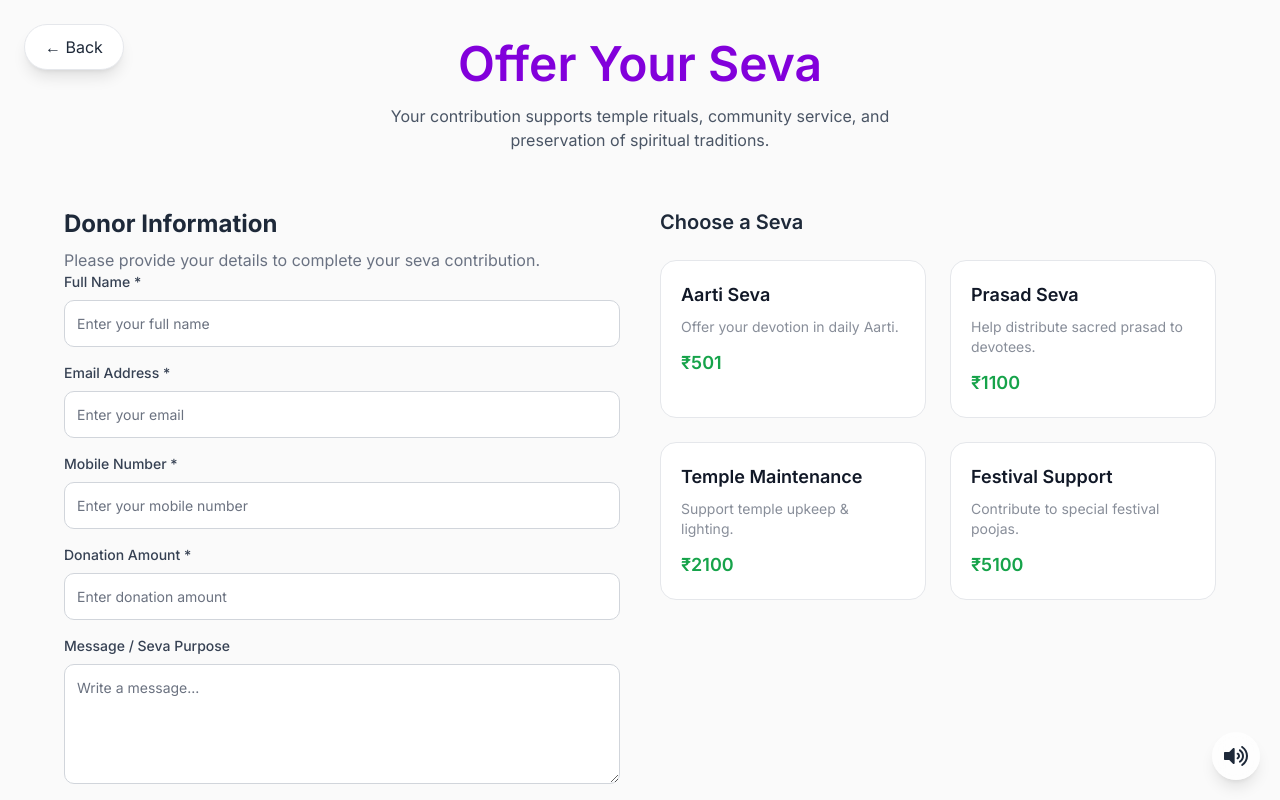
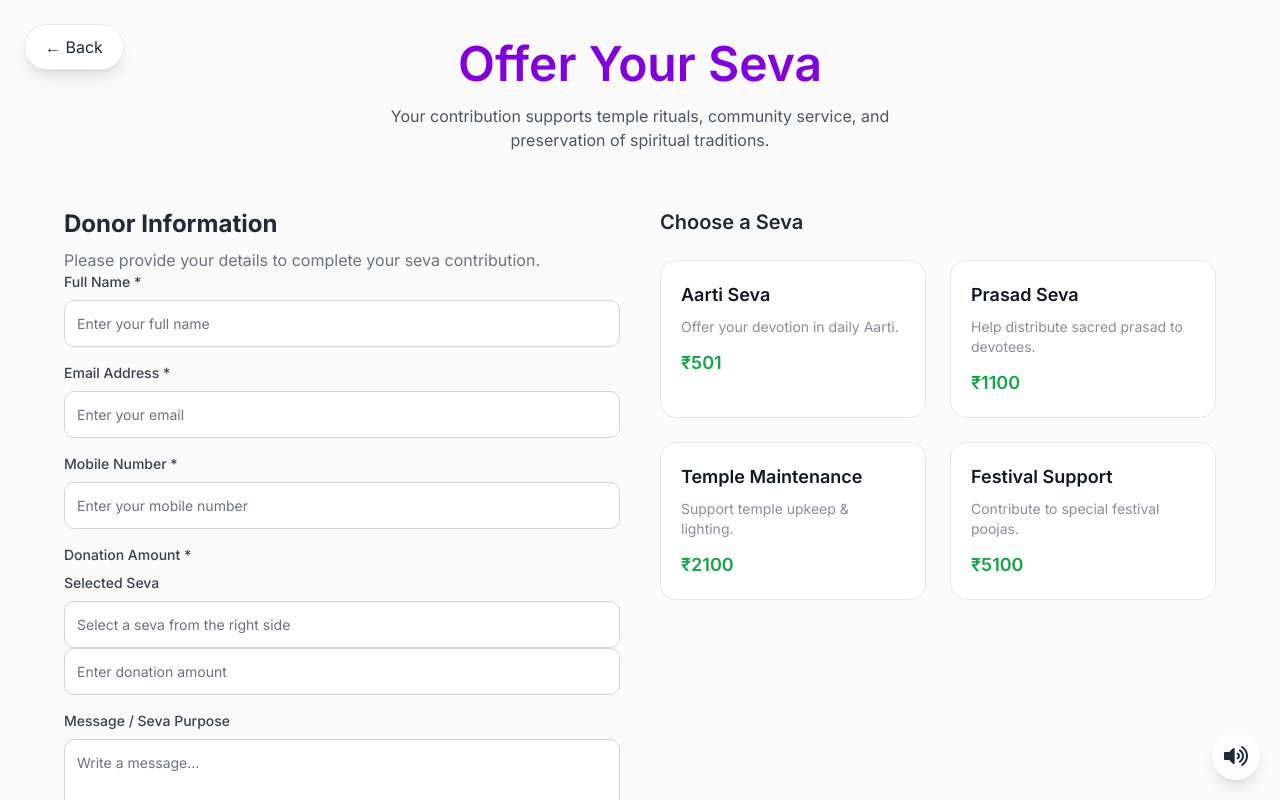
Before and after one commit to PathakAnshika/ShivTempleWebsite, a Next.js app: page /donation in a window 1280 px wide. Shown: the top 800 px of the page. Built offline with nearby package versions, Linux system fonts and the light colour scheme; no server answers; the database is empty.

Commit message:
Upgrade Next.js to fix security vulnerability

```diff
--- a/app/donation/page.jsx
+++ b/app/donation/page.jsx
@@ -230,7 +230,18 @@ const handleCardSelect = (opt) => {
   <label className="block text-sm font-medium text-gray-700 mb-2">
     Donation Amount *
   </label>
+<div>
+  <label className="block text-sm font-medium text-gray-700 mb-2">
+    Selected Seva
+  </label>
 
+  <input
+    value={formData.message}
+    readOnly
+    className="input bg-gray-50"
+    placeholder="Select a seva from the right side"
+  />
+</div>
   <input
     name="amount"
     placeholder="Enter donation amount"
```
